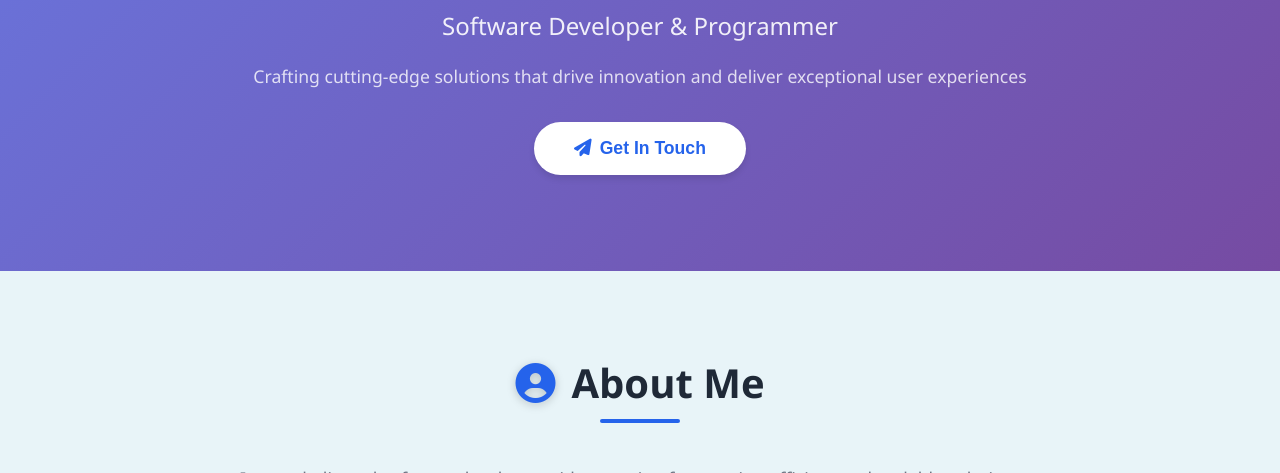
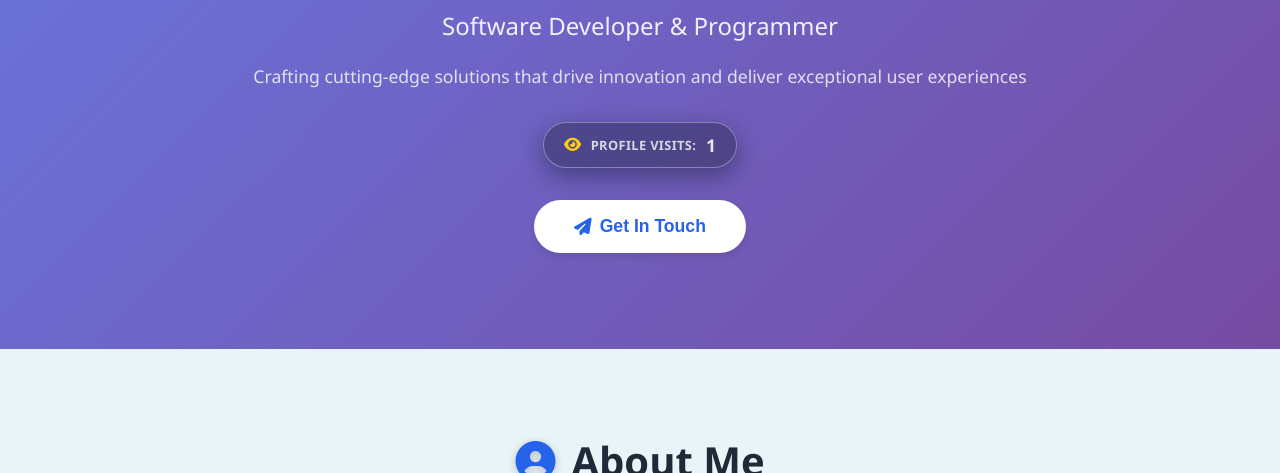
Before and after one commit to AshishGangwalTech/CursorAIRepo, a plain HTML site: page index.html in a window 1280 px wide. Shown: the part 627-1100 px from the top of the page. Drawn offline with Linux system fonts and the light colour scheme.

Commit message:
Update portfolio design and add profile visit counter

```diff
--- a/index.html
+++ b/index.html
@@ -41,6 +41,13 @@
                 <h1 class="hero-title">Ashish Gangwal</h1>
                 <p class="hero-subtitle">Software Developer & Programmer</p>
                 <p class="hero-description">Crafting cutting-edge solutions that drive innovation and deliver exceptional user experiences</p>
+                <div class="profile-stats">
+                    <div class="profile-views">
+                        <i class="fas fa-eye"></i>
+                        <span class="profile-views-label">Profile Visits:</span>
+                        <span class="profile-views-count" id="profileViewsCount">0</span>
+                    </div>
+                </div>
                 <button class="cta-button" id="contactBtn">
                     <i class="fas fa-paper-plane"></i> Get In Touch
                 </button>
--- a/script.js
+++ b/script.js
@@ -231,3 +231,19 @@ document.addEventListener('DOMContentLoaded', () => {
         observer.observe(el);
     });
 });
+
+// Profile visit counter (per browser using localStorage)
+document.addEventListener('DOMContentLoaded', () => {
+    const viewsElement = document.getElementById('profileViewsCount');
+    if (!viewsElement) return;
+
+    const STORAGE_KEY = 'ashish_profile_views';
+    let currentCount = parseInt(localStorage.getItem(STORAGE_KEY) || '0', 10);
+
+    // Increment count for this visit
+    currentCount += 1;
+    localStorage.setItem(STORAGE_KEY, String(currentCount));
+
+    // Format number with commas for readability
+    viewsElement.textContent = currentCount.toLocaleString();
+});
--- a/styles.css
+++ b/styles.css
@@ -244,6 +244,43 @@ body {
     font-size: 1.1rem;
     margin-bottom: 2rem;
     opacity: 0.8;
+}
+
+.profile-stats {
+    display: flex;
+    justify-content: center;
+    margin-bottom: 2rem;
+}
+
+.profile-views {
+    display: inline-flex;
+    align-items: center;
+    gap: 0.6rem;
+    padding: 0.5rem 1.25rem;
+    border-radius: 999px;
+    background: rgba(15, 23, 42, 0.35);
+    border: 1px solid rgba(248, 250, 252, 0.35);
+    box-shadow: 0 8px 24px rgba(15, 23, 42, 0.45);
+    backdrop-filter: blur(10px);
+    color: #e5e7eb;
+    font-size: 0.95rem;
+}
+
+.profile-views i {
+    color: #facc15;
+}
+
+.profile-views-label {
+    font-weight: 600;
+    letter-spacing: 0.03em;
+    text-transform: uppercase;
+    font-size: 0.8rem;
+    opacity: 0.9;
+}
+
+.profile-views-count {
+    font-weight: 700;
+    font-size: 1.1rem;
 }
 
 .cta-button {
```
Also changed, not shown: 1 other file.
